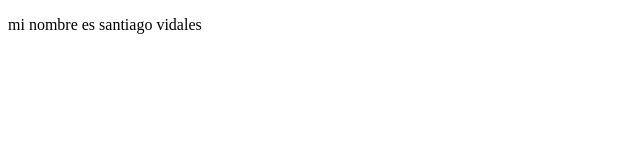
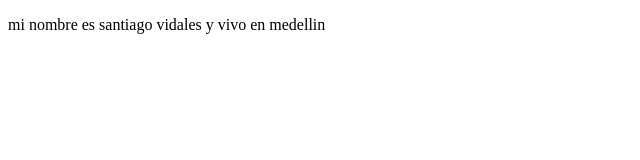
Before and after one commit to 0711-san/proyectoCursoPrework, a plain HTML site: page index.html in a window 1280 px wide. Shown: the whole page, without its empty margins (0-640 px from the left). Drawn offline with Linux system fonts and the light colour scheme.

Commit message:
cambios agregamos vivo en medellin

```diff
--- a/index.html
+++ b/index.html
@@ -7,7 +7,7 @@
 </head>
 <body>
     <p>
-    mi nombre es santiago vidales
+    mi nombre es santiago vidales y vivo en medellin
     </p>
 </body>
 </html>
```
